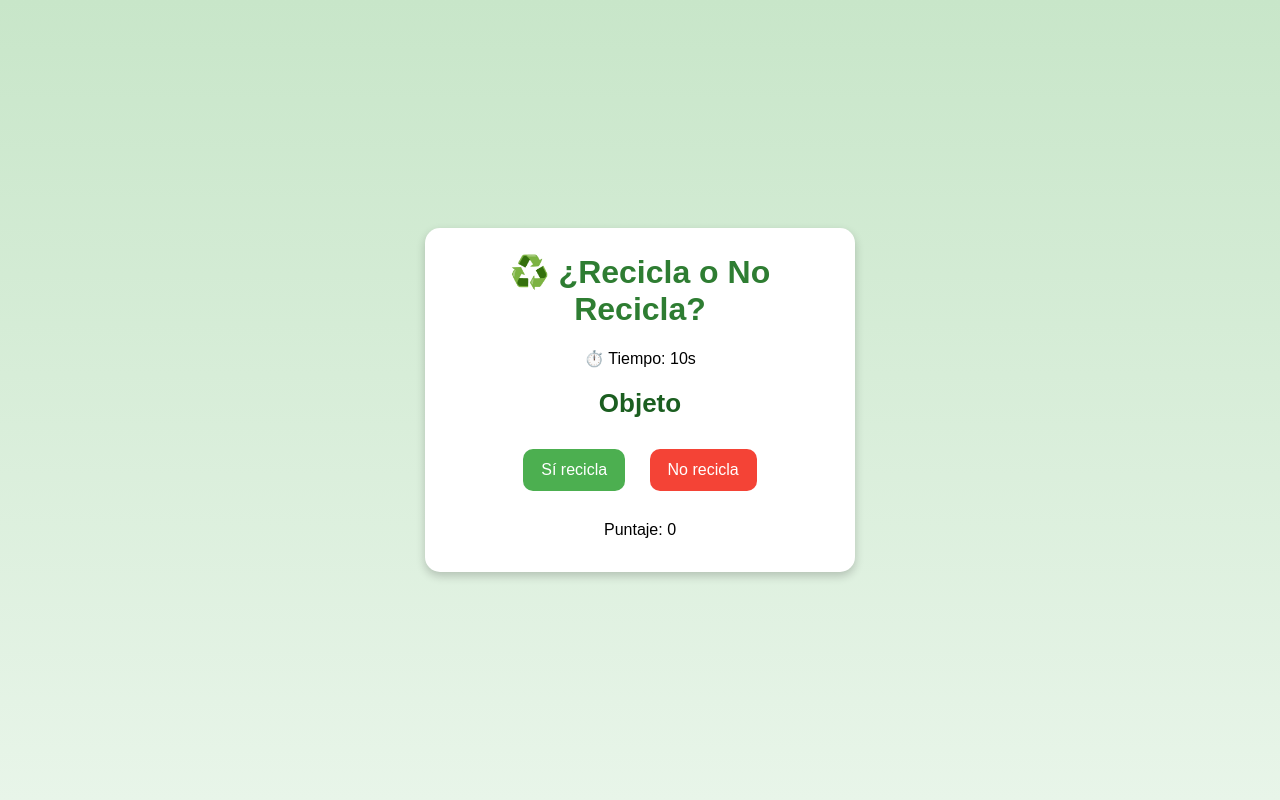
After one commit to maya5003/ECO_CHIMALHUACAN-DVMAT, a Flask app: page /Guardianes in a window 1280 px wide. The commit adds this page. Run offline with Flask 3, Linux system fonts and the light colour scheme.

Commit message:
Add files via upload

```diff
--- a/app.py
+++ b/app.py
@@ -1,10 +1,11 @@
-from flask import Flask, render_template, request, redirect, session
+from flask import Flask, render_template, request, redirect, session, jsonify
 import sqlite3
 import os
 from datetime import timedelta
 import secrets
 from datetime import datetime, timedelta
 import yagmail
+import random
 
 app = Flask(__name__)
 app.secret_key = "la_clave_secreta"  # Cambiar esto por algo más seguro
@@ -277,6 +278,111 @@ def EcoDefensor():
     return render_template("EcoDef.html")
 
 """
+TRIVIA
+TRIVIA
+TRIVIA
+"""
+
+niveles = {
+    "facil": [
+        {
+            "pregunta": "¿De qué color es el contenedor para papel?",
+            "opciones": ["Azul", "Verde", "Rojo"],
+            "respuesta": "Azul"
+        },
+        {
+            "pregunta": "¿Reciclar ayuda al planeta?",
+            "opciones": ["Sí", "No", "A veces"],
+            "respuesta": "Sí"
+        }
+    ],
+    "medio": [
+        {
+            "pregunta": "¿Qué material va en el contenedor amarillo?",
+            "opciones": ["Vidrio", "Plástico", "Papel"],
+            "respuesta": "Plástico"
+        },
+        {
+            "pregunta": "¿Qué contenedor se usa para el vidrio?",
+            "opciones": ["Azul", "Verde", "Amarillo"],
+            "respuesta": "Verde"
+        }
+    ],
+    "dificil": [
+        {
+            "pregunta": "¿Qué significa reducir?",
+            "opciones": [
+                "Usar menos recursos",
+                "Separar basura",
+                "Reutilizar objetos"
+            ],
+            "respuesta": "Usar menos recursos"
+        },
+        {
+            "pregunta": "¿Cuál NO es una de las 3R?",
+            "opciones": ["Reducir", "Reciclar", "Reemplazar"],
+            "respuesta": "Reemplazar"
+        }
+    ]
+}
+
+@app.route("/Nivel")
+def nivel():
+    return render_template("TriviaNivel.html")
+
+@app.route("/Trivia", methods=["POST"])
+def Trivia():
+    nivel = request.form["nivel"]
+    preguntas = niveles[nivel]
+
+    puntaje = None
+
+    if "enviado" in request.form:
+        puntaje = 0
+        for i, p in enumerate(preguntas):
+            respuesta = request.form.get(f"pregunta_{i}")
+            if respuesta == p["respuesta"]:
+                puntaje += 1
+
+    return render_template(
+        "Trivia.html",
+        preguntas=preguntas,
+        nivel=nivel,
+        puntaje=puntaje,
+        total=len(preguntas)
+    )
+
+"""
+GUARDIANES
+GUARDIANES
+GUARDIANES
+"""
+objetos = [
+    {"nombre": "Botella de plástico", "recicla": True},
+    {"nombre": "Papel", "recicla": True},
+    {"nombre": "Cartón", "recicla": True},
+    {"nombre": "Lata", "recicla": True},
+    {"nombre": "Vidrio", "recicla": True},
+    {"nombre": "Revista", "recicla": True},
+
+    {"nombre": "Pila", "recicla": False},
+    {"nombre": "Pañal", "recicla": False},
+    {"nombre": "Cáscara de banana", "recicla": False},
+    {"nombre": "Restos de comida", "recicla": False},
+    {"nombre": "Colilla de cigarro", "recicla": False},
+    {"nombre": "Vaso sucio", "recicla": False}
+]
+
+@app.route("/Guardianes")
+def Guardianes():
+    return render_template("Guardianes.html")
+
+@app.route("/objeto")
+def obtener_objeto():
+    return jsonify(random.choice(objetos))
+
+
+"""
 MANEJO DE CONTRASEÑA OLVIDADA
 MANEJO DE CONTRASEÑA OLVIDADA
 MANEJO DE CONTRASEÑA OLVIDADA
--- /dev/null
+++ b/static/css/StyleGuardianes.css
@@ -0,0 +1,104 @@
+body {
+    margin: 0;
+    padding: 0;
+    font-family: Arial, sans-serif;
+    background: linear-gradient(#c8e6c9, #e8f5e9);
+    height: 100vh;
+    display: flex;
+    justify-content: center;
+    align-items: center;
+}
+
+.game {
+    background: white;
+    width: 380px;
+    padding: 25px;
+    border-radius: 15px;
+    box-shadow: 0 4px 10px rgba(0,0,0,0.2);
+    text-align: center;
+}
+
+h1 {
+    margin-top: 0;
+    color: #2e7d32;
+}
+
+.objeto {
+    font-size: 26px;
+    margin: 20px 0;
+    font-weight: bold;
+    color: #1b5e20;
+}
+
+.botones {
+    margin: 20px 0;
+}
+
+button {
+    padding: 12px 18px;
+    margin: 10px;
+    font-size: 16px;
+    border: none;
+    border-radius: 10px;
+    cursor: pointer;
+    transition: transform 0.1s, background 0.2s;
+}
+
+button:hover {
+    transform: scale(1.05);
+}
+
+button:first-child {
+    background-color: #4caf50;
+    color: white;
+}
+
+button:last-child {
+    background-color: #f44336;
+    color: white;
+}
+
+#mensaje {
+    font-size: 18px;
+    font-weight: bold;
+    margin: 10px 0;
+}
+
+/* Cambios de color según mensaje (solo visual, JS controla el texto) */
+#mensaje:contains("Correcto") {
+    color: green;
+}
+
+#mensaje:contains("Incorrecto") {
+    color: red;
+}
+
+p {
+    margin: 8px 0;
+}
+
+/* PANTALLA OCULTA */
+.oculto {
+    display: none;
+}
+
+/* PANTALLA DE GANAR */
+#pantalla-ganar h1 {
+    color: #2e7d32;
+}
+
+#pantalla-ganar button {
+    background-color: #4caf50;
+    color: white;
+    font-size: 18px;
+    padding: 12px 25px;
+    border-radius: 12px;
+    border: none;
+    cursor: pointer;
+    margin-top: 15px;
+    transition: background 0.3s;
+}
+
+#pantalla-ganar button:hover {
+    background-color: #388e3c;
+}
--- /dev/null
+++ b/templates/Guardianes.html
@@ -0,0 +1,35 @@
+<!DOCTYPE html>
+<html lang="es">
+<head>
+    <meta charset="UTF-8">
+    <title>¿Recicla o No Recicla?</title>
+    <link rel="stylesheet" href="../static/css/StyleGuardianes.css">
+</head>
+<body>
+
+<div class="game" id="pantalla-juego">
+    <h1>♻️ ¿Recicla o No Recicla?</h1>
+
+    <p>⏱️ Tiempo: <span id="tiempo">10</span>s</p>
+
+    <div id="objeto" class="objeto">Objeto</div>
+
+    <div class="botones">
+        <button onclick="responder(true)">Sí recicla</button>
+        <button onclick="responder(false)">No recicla</button>
+    </div>
+
+    <p id="mensaje"></p>
+    <p>Puntaje: <span id="puntaje">0</span></p>
+</div>
+
+<div class="game oculto" id="pantalla-ganar">
+    <h1>🎉 ¡Ganaste! 🎉</h1>
+    <p>¡Aprendiste a reciclar correctamente!</p>
+    <p>Puntaje final: <span id="puntaje-final"></span></p>
+    <button onclick="reiniciar()">Jugar otra vez</button>
+</div>
+
+<script src="../static/scripts/ScriptGuardianes.js"></script>
+</body>
+</html>
```
Also changed, not shown: static/css/StyleTrivia.css (added, +46 -0 lines), templates/Juegos.html (+8 -4 lines), templates/Trivia.html (added, +42 -0 lines), templates/TriviaNivel.html (added, +20 -0 lines).
